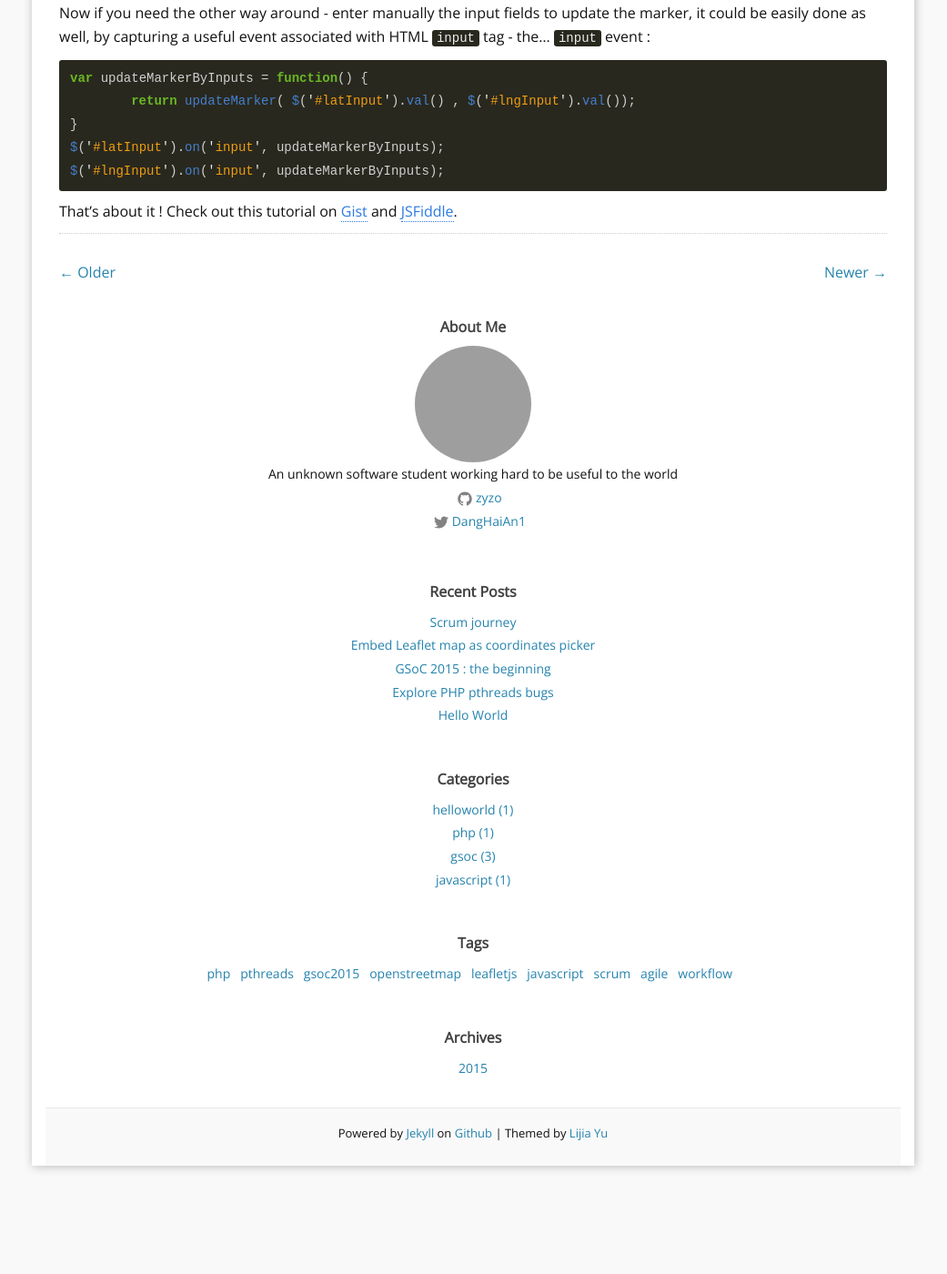
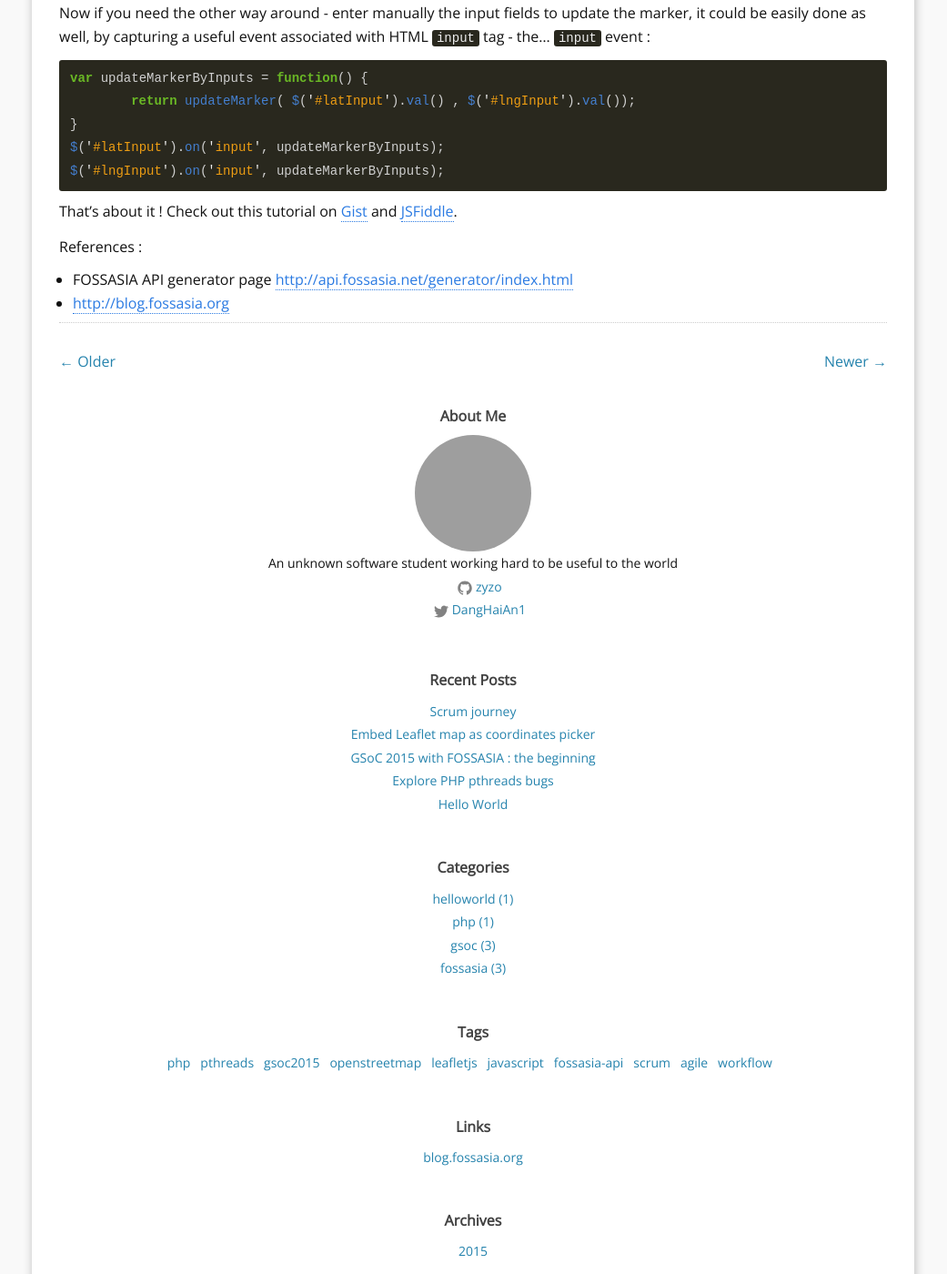
Before and after one commit to zyzo/zyzo.github.io, a Jekyll site: the page built from _posts/2015-05-03-gsoc-map-picker-task.md, in a window 1280 px wide and 1400 px high, scrolled down 2172 px. Shown: the whole window at 91% size, without its empty margins (120-1161 px from the left). Built offline with Jekyll 4.4.1, drawn with Linux system fonts in a browser that asks for light colours; comment, search, counter and statistics services are not loaded; before the commit the page ends 3483 px from its top, so only the background shows below that; some of the changed text lies outside the part shown; grey boxes are pictures that could not be loaded.

Commit message:
add FOSSASIA references

```diff
--- a/_config.yml
+++ b/_config.yml
@@ -21,7 +21,7 @@ aboutme_photo: https://pbs.twimg.com/profile_images/378800000425114514/03164780c
 ### Site setting:
 ShowContactInfo: "True" # Personal Info (twitter,github,email) can be seen on aboutme-sidebar, those info only shown when ShowContactInfo == True
 ShowCopyrightNotice: "False"
-ShowBlogRoll: "False"
+ShowBlogRoll: "True"
 DisplayWordLimits: 70
 default_column: "two" # blog style: two columns, if default_column != "two", you will see a one column blog.
 default_locale: "en" # blog sidebar language set, only include: English(en) and Chinese (cn)
@@ -30,7 +30,7 @@ locales:
     en:
       Aboutme: "About Me"
       Archives: "Archives"
-      # Blogroll: "Blogroll"
+      Blogroll: "Links"
       Categories: "Categories"
       Copyright_Notice: "Copyright Notice"
       Recent_Posts: "Recent Posts"
@@ -43,11 +43,10 @@ locales:
 
 ### your Blogroll info, only name can shown on the page.
 
-# Blogroll:
-#    - name:
-#      href:
-#      title:
-
+Blogroll:
+   - name: blog.fossasia.org
+     href: http://blog.fossasia.org
+     title: Open source technology community in ASIA
 
 ### Build settings
 markdown: kramdown
--- a/_posts/2015-05-03-gsoc-map-picker-task.md
+++ b/_posts/2015-05-03-gsoc-map-picker-task.md
@@ -4,18 +4,18 @@
 date:   2015-05-03 19:32:00
 categories:
 - gsoc
-- javascript
+- fossasia
 comments: true
 tags:
 - openstreetmap
 - leafletjs
 - javascript
-- gsoc2015
+- fossasia-api
 ---
 
 ![Image broken](/images/map-picker.png "The generator form with map picker embedded")
 
-As a warm up task for my GSoC project, I want to embed a map to the API [generator form](http://api.fossasia.net/generator/index.html) as a convenient way for users to provide their location coordinates. When the user clicks on a location on the map, two input fields **Latitude** and **Longitude** will be automatically updated with fresh values. Here's how.
+As a warm up task for my GSoC project, I want to embed a map to the FOSSASIA API [generator form](http://api.fossasia.net/generator/index.html) as a convenient way for users to provide their location coordinates. When the user clicks on a location on the map, two input fields **Latitude** and **Longitude** will be automatically updated with fresh values. Here's how.
 
 For this task you need [jquery](https://jquery.com/) and [leaflet](http://leafletjs.com/) - an openstreetmap library. You also want to prepare an empty `div` for the embed map :
 
@@ -81,3 +81,8 @@
 {% endhighlight %}
 
 That's about it ! Check out this tutorial on [Gist](https://gist.github.com/zyzo/143e2d8ec67f7c316ae2) and [JSFiddle](http://jsfiddle.net/zyzo/d8wafp5q/).
+
+References :
+
++ FOSSASIA API generator page [http://api.fossasia.net/generator/index.html](http://api.fossasia.net/generator/index.html)
++ [http://blog.fossasia.org](http://blog.fossasia.org)
```
Also changed, not shown: _posts/2015-05-03-gsoc-the-beginning.md (+5 -2 lines), _posts/2015-05-12-scrum-journey.md (+3 -2 lines), images/fossasia-logo.png (added), 1 other file.
